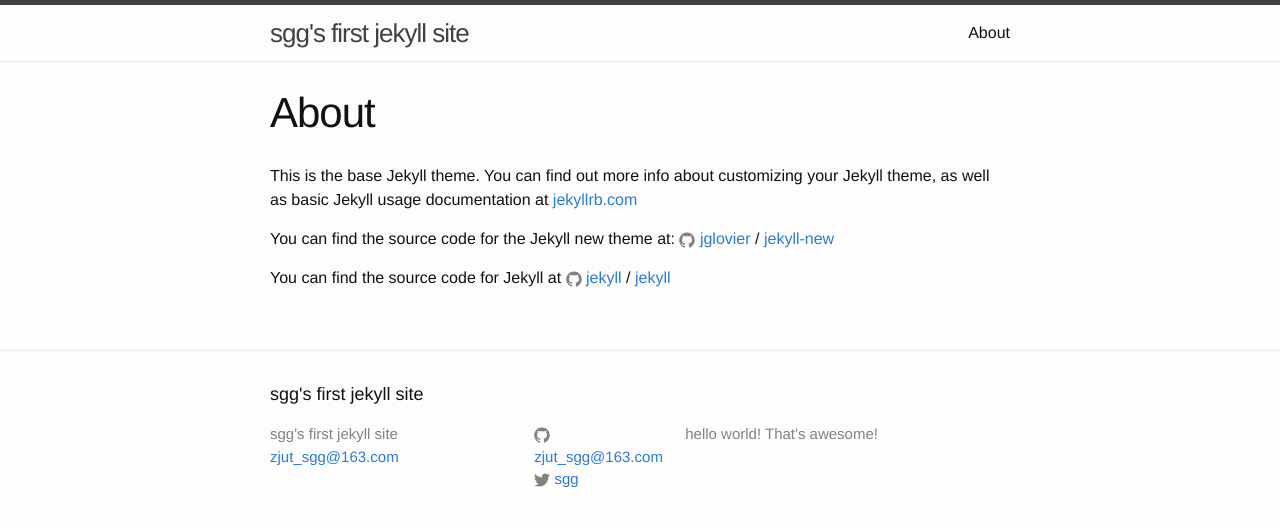
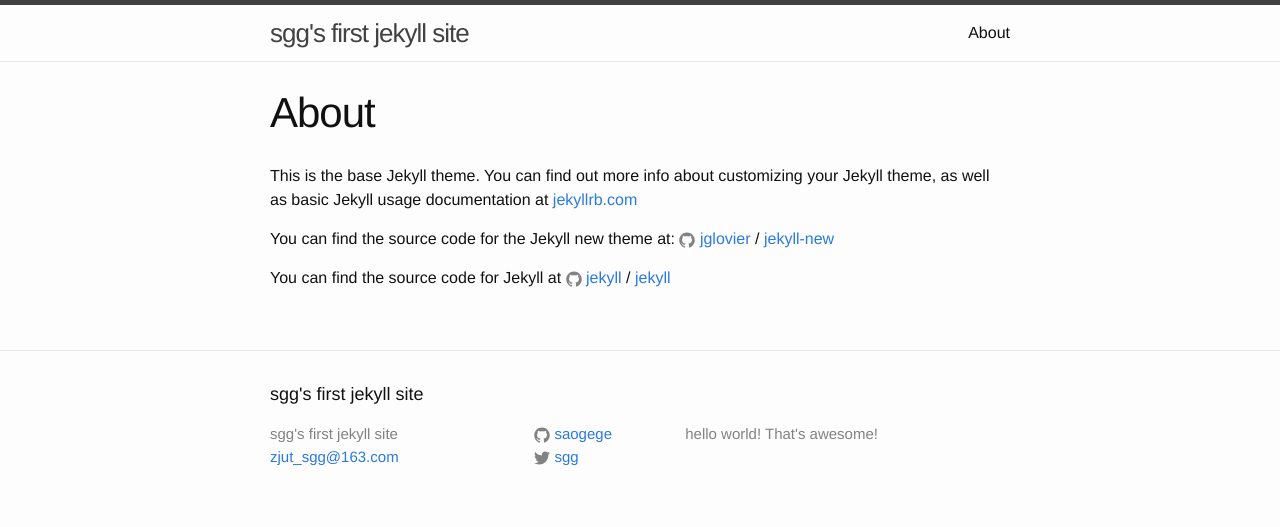
Before and after one commit to saogege/first-jekyll-site, a Jekyll site: the page built from about.md, in a window 1280 px wide. Shown: the top 527 px of the page. Built offline with Jekyll 4.4.1, drawn with Linux system fonts in a browser that asks for light colours.

Commit message:
fourth post

```diff
--- a/_config.yml
+++ b/_config.yml
@@ -10,10 +10,10 @@ title: sgg's first jekyll site
 email: zjut_sgg@163.com
 description: > # this means to ignore newlines until "baseurl:"
   hello world! That's awesome!
-baseurl: /first-jekyll-site  # the subpath of your site, e.g. /blog
+baseurl: "/first-jekyll-site"  # the subpath of your site, e.g. /blog
 url: "http://saogege.github.io/first-jekyll-site" # the base hostname & protocol for your site
 twitter_username: sgg
-github_username:  zjut_sgg@163.com
+github_username: saogege
 
 # Build settings
 markdown: kramdown
```
